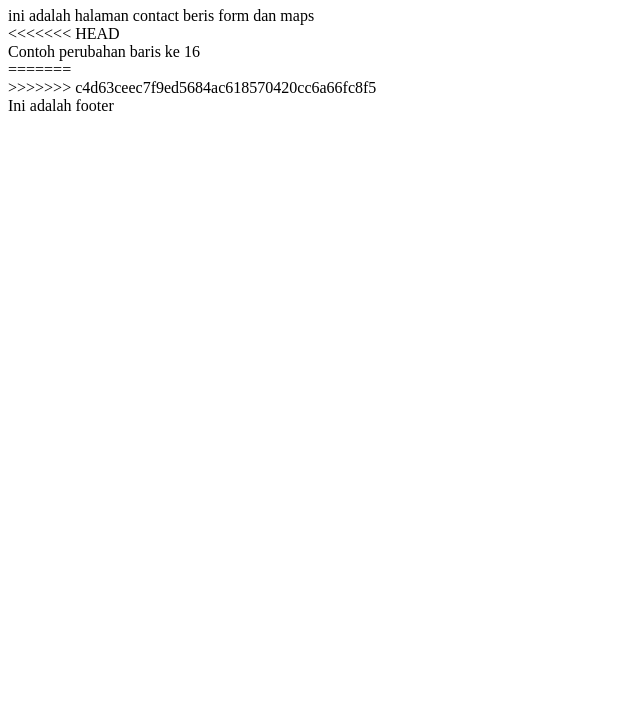
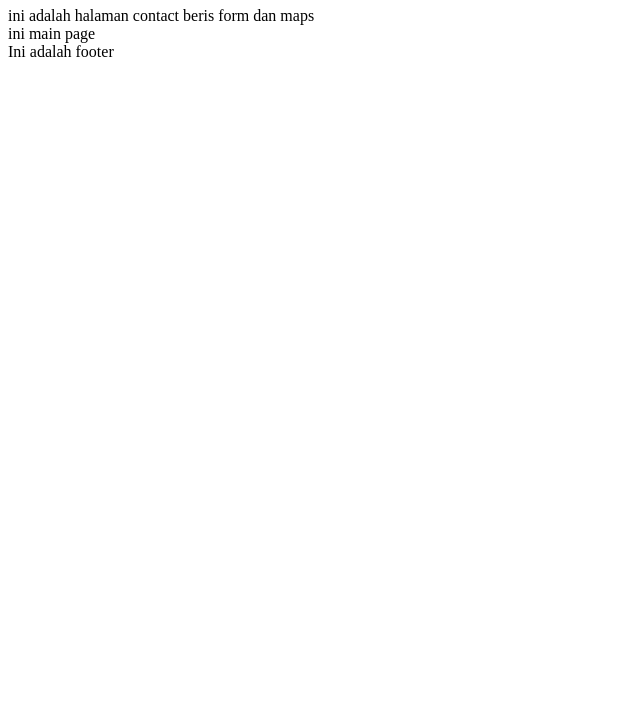
Before and after one commit to DanielDaudAlberthus/Codepolitan, a plain HTML site: page contact-us.html in a window 1280 px wide. Shown: the part 99-800 px from the top of the page, without its empty margins (0-640 px from the left). Drawn offline with Linux system fonts and the light colour scheme.

Commit message:
menambahkan main page

```diff
--- a/contact-us.html
+++ b/contact-us.html
@@ -12,15 +12,11 @@
     <div>
         ini adalah halaman contact beris form dan maps
     </div>
-<<<<<<< HEAD
-
-    <div>Contoh perubahan baris ke 16</div>
-
-=======
 
     <form action=""></form>
 
->>>>>>> c4d63ceec7f9ed5684ac618570420cc6a66fc8f5
+    <div class="main">ini main page</div>
+
     <footer>
         Ini adalah footer
     </footer>
```
